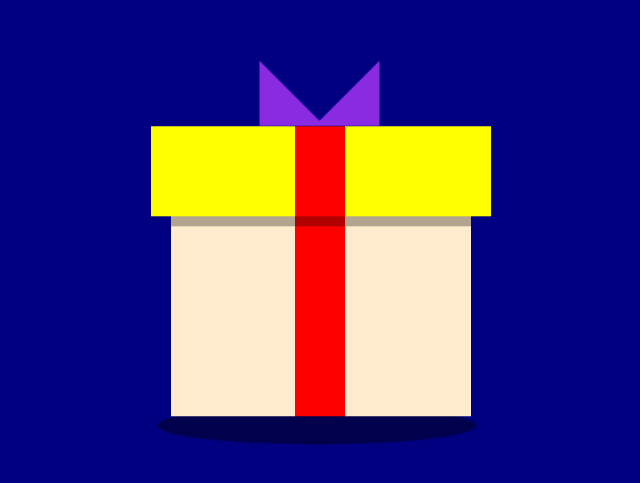
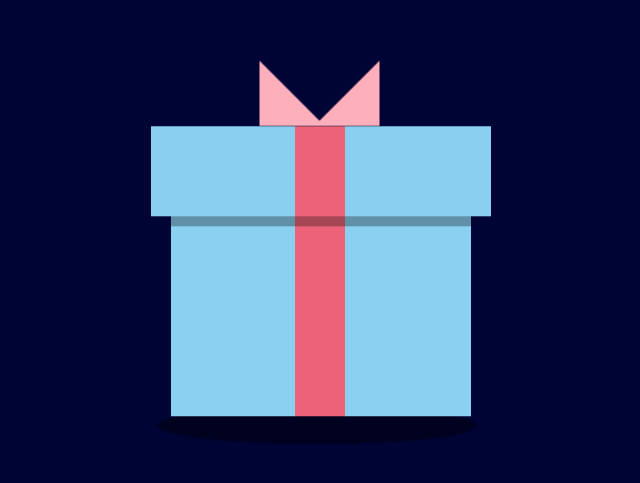
Before and after one commit to faadd/GIFTBOXWISHING, a plain HTML site: page index.html in a window 1280 px wide. Shown: the part 299-782 px from the top of the page, without its empty margins (319-959 px from the left). Drawn offline with Linux system fonts and the light colour scheme.

Commit message:
style.css

```diff
--- a/style.css
+++ b/style.css
@@ -11,7 +11,7 @@ body {
   display: flex;
   justify-content: center;
   align-items: center;
-  background: navy;
+  background: #000435;
   height: 100vh;
 }
 
@@ -47,7 +47,7 @@ body {
   position: absolute;
   height: 200px;
   width: 300px;
-  background: blanchedalmond;
+  background: #89d0f1;
   animation: Bounce 4s ease infinite forwards;
 }
 
@@ -71,7 +71,7 @@ body {
   position: absolute;
   width: 50px;
   height: 200px;
-  background: red;
+  background: #ec6279;
   left: 124px;
 }
 
@@ -85,7 +85,7 @@ body {
 
 .click {
   position: absolute;
-  background: yellow;
+  background: #89cff0;
   width: 340px;
   height: 90px;
   top: -90px;
@@ -105,7 +105,7 @@ body {
   position: absolute;
   width: 50px;
   height: 90px;
-  background: red;
+  background: #ec6279;
   left: 144px;
   z-index: 2;
 }
@@ -115,8 +115,8 @@ body {
   position: absolute;
   width: 5px;
   height: 0px;
-  border-bottom: 60px solid blueviolet;
-  border-top: 60px solid blueviolet;
+  border-bottom: 60px solid rgb(253, 176, 187);
+  border-top: 60px solid rgb(253, 176, 187);
   border-left: 0px solid transparent;
   border-right: 60px solid transparent;
   transform: rotate(-90deg);
@@ -159,12 +159,12 @@ body {
 .text {
   position: absolute;
   top: 0;
-  width: 200px;
-  background: gray;
+  width: 250px;
+  background: rgb(255, 184, 195);
   padding: 20px;
   text-align: center;
   font-size: 20px;
-  color: red;
+  color: rgb(251, 247, 247);
   border-radius: 20px;
   z-index: -1;
   scale: 0;
```
